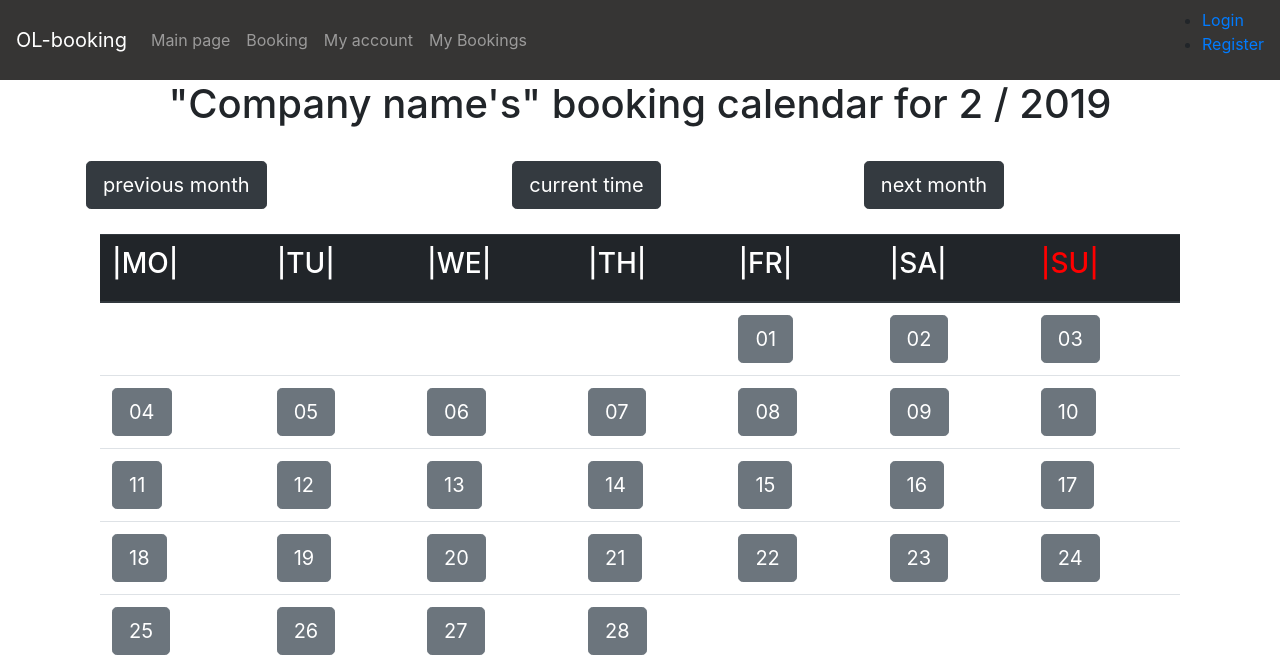
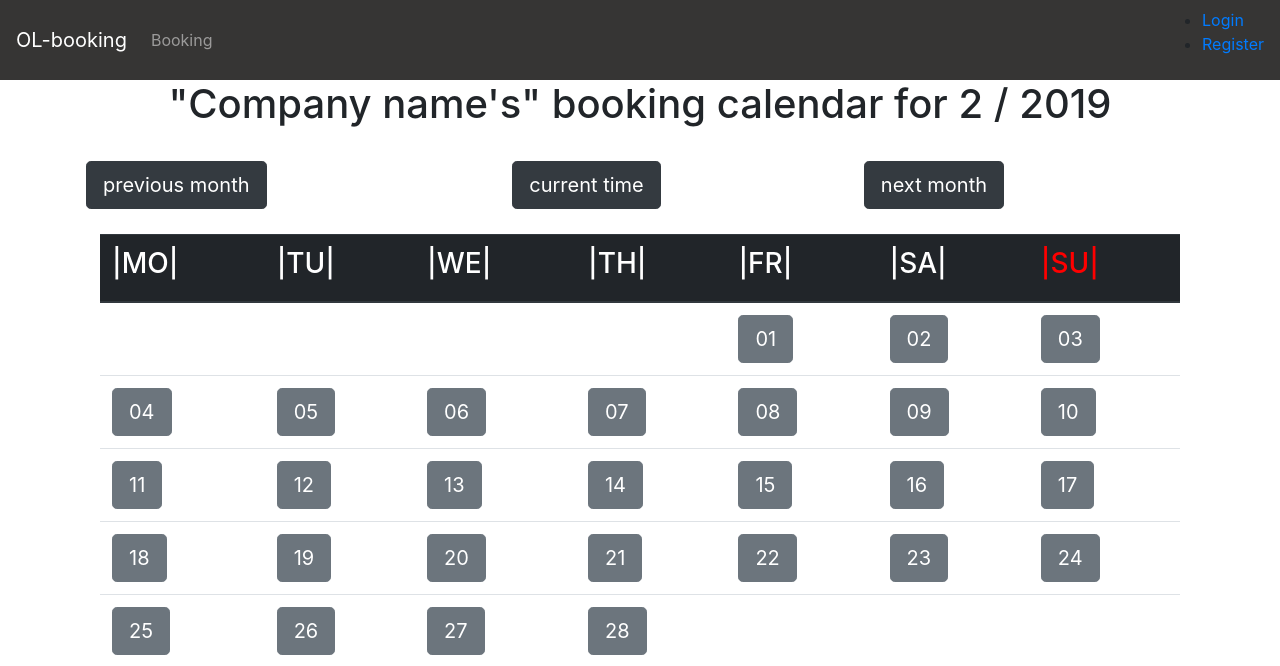
Before and after one commit to sokkanen/OL_Booking, a Flask app: page /calendar in a window 1280 px wide. Shown: the top 666 px of the page. Run offline with Flask 2, Linux system fonts and the light colour scheme; tables that the repository leaves empty hold one stand-in row (values such as "Sample post"); some libraries are stand-ins or nearby versions.

Commit message:
Korjauksia koodikatselmoinnin perusteella

```diff
--- a/application/booking/models.py
+++ b/application/booking/models.py
@@ -32,7 +32,6 @@ class Booking(Base):
 
         lst = []
         for x in res:
-            print(x)
             time_to_string = str(x[0])
             splitted = time_to_string.split('.')
             time_to_string = splitted[0]
@@ -59,10 +58,10 @@ class Booking(Base):
         return cbookings
 
     @staticmethod
-    def find_confirmed_bookings_for_customer(customer_id):
-        stmt = text("SELECT * FROM Booking WHERE confirmed = 1"
+    def find_bookings_for_customer(customer_id, confirmed):
+        stmt = text("SELECT * FROM Booking WHERE confirmed = :c"
         " AND customer_id = :x")
-        res = db.engine.execute(stmt, x=customer_id)
+        res = db.engine.execute(stmt, x=customer_id, c=confirmed)
         cbookings = []
         for result in res:
             cbookings.append(result)
--- a/application/booking/views.py
+++ b/application/booking/views.py
@@ -29,8 +29,8 @@ def booking_index():
     if current_user.get_role() == "CUSTOMER":
         aid = current_user.get_id()
         customer_id = Customer.query.filter_by(account_id = aid).first().id
-        cbookings = Booking.find_confirmed_bookings_for_customer(customer_id)
-        bookings = []
+        cbookings = Booking.find_bookings_for_customer(customer_id, 1)
+        bookings = Booking.find_bookings_for_customer(customer_id, 0)
         return render_template("booking/list.html", bookings = bookings, cbookings = cbookings, services = Service.query.all(), workers = Worker.query.all(), customers = Customer.query.all())
 
     cbookings = Booking.query.filter_by(confirmed=1).all()
--- a/application/customer/forms.py
+++ b/application/customer/forms.py
@@ -4,10 +4,12 @@ from wtforms.fields.html5 import EmailField
 from wtforms.validators import InputRequired, EqualTo, ValidationError
 from wtforms.widgets import PasswordInput
 from application.account.models import Account
+from flask_login import current_user
 
 def validate_username(form, field):
-    if Account.query.filter(Account.username == field.data).count():
-        raise ValidationError('Please choose another username')
+    if current_user.username != field.data:
+        if Account.query.filter(Account.username == field.data).count():
+            raise ValidationError('Please choose another username')
 
 class NewCustomerForm(FlaskForm):
     username = StringField("Username: ", [InputRequired(), validators.Length(min=3, max=30), validate_username])
--- a/application/templates/booking/unreg_calendar.html
+++ b/application/templates/booking/unreg_calendar.html
@@ -58,7 +58,7 @@
                             <input type="submit" class="btn btn-warning btn-lg" style="background-color:yellow;" title="
                             {% for d in day %}
                             {% if d != 'No reservations'%}
-                            {{ d }}
+                                {{ d }}
                             {% endif %}
                             {% endfor %}
                             " value="{{day[0]}}"/>
--- a/application/templates/layout.html
+++ b/application/templates/layout.html
@@ -17,16 +17,17 @@
     <body>
 
             <nav class="navbar sticky-top navbar-expand-md navbar-dark" style="background-color: #363534;">
-                    <a class="navbar-brand" href="#">OL-booking</a>
+                    <a class="navbar-brand" href="/">OL-booking</a>
                     <button class="navbar-toggler" type="button" data-toggle="collapse" data-target="#navbarCollapse" aria-controls="navbarCollapse" aria-expanded="false" aria-label="Toggle navigation">
                           <span class="navbar-toggler-icon"></span>
                     </button>
                     <div class="collapse navbar-collapse" id="navbarCollapse">
                           <ul class="navbar-nav mr-auto">
-                                <li class="nav-item"><a class="nav-link" href="/">Main page</a></li>
                                 <li class="nav-item"><a class="nav-link" href="{{ url_for('cal_index') }}">Booking</a></li>
+                                {% if current_user.is_authenticated %}
                                 <li class="nav-item"><a class="nav-link" href="{{ url_for('customer_listing')}}">My account</a></li>
                                 <li class="nav-item"><a class="nav-link" href="{{ url_for('booking_index') }}">My Bookings</a></li>
+                                {% endif %}
                           </ul>
                           <div class="form-inline mt-2 mt-md-0">
                         {% if current_user.is_authenticated %}
```
Also changed, not shown: application/templates/account/accounts.html (+2 -5 lines), application/templates/booking/list.html (+8 -0 lines).
